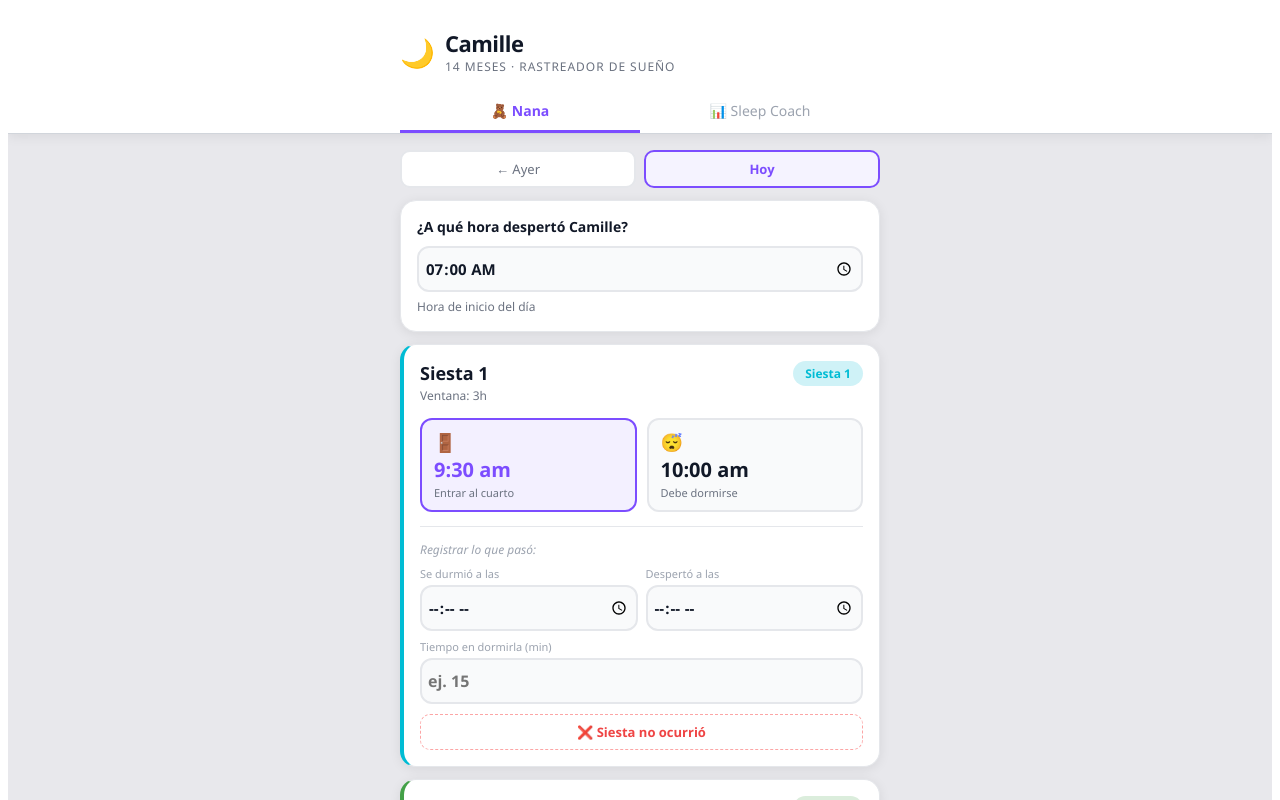
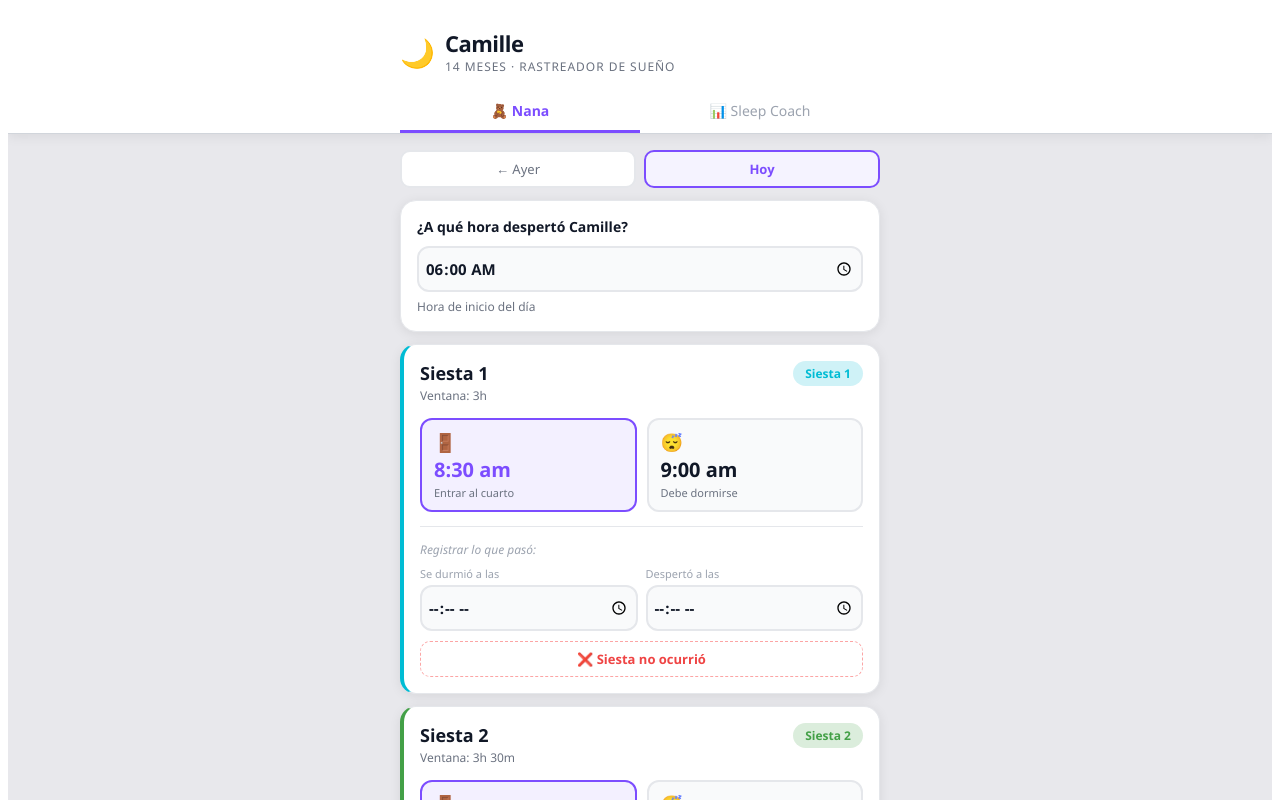
Before and after one commit to dananaomi-design/Camille-Naps, a React (Vite) app: page / in a window 1280 px wide. Shown: the top 800 px of the page. Built offline with nearby package versions, Linux system fonts and the light colour scheme.

Commit message:
Add files via upload

```diff
--- a/src/App.jsx
+++ b/src/App.jsx
@@ -62,7 +62,7 @@ const EMPTY_NAPS = [
   { asleepAt: null, wokeAt: null, long: null, didNotHappen: false, timeToFallAsleep: null },
   { asleepAt: null, wokeAt: null, long: null, didNotHappen: false, timeToFallAsleep: null },
 ];
-const DEFAULT_DAY = { wakeTime: "07:00", naps: EMPTY_NAPS, bedAsleep: null };
+const DEFAULT_DAY = { wakeTime: "06:00", naps: EMPTY_NAPS, bedAsleep: null };
 
 // ── Helper functions ──────────────────────────────────────────
 function addMinutes(timeStr, mins) {
@@ -131,10 +131,11 @@ function CamilleNaps() {
     return h * 60 + m;
   }
 
-  // Si la Siesta 2 empujaría la noche a más de las 20:00, se omite
-  // y la noche se adelanta al máximo temprano posible (17:30 = 5:30pm)
-  const BEDTIME_CUTOFF_MIN = 20 * 60; // 8:00 pm
-  const EARLIEST_BED_MIN   = 17 * 60 + 30; // 5:30 pm
+  // Hora mínima noche con Siesta 2: 6:30pm
+  // Hora mínima noche sin Siesta 2: 5:30pm
+  const BEDTIME_CUTOFF_MIN   = 20 * 60;       // 8:00 pm — si se pasa, cancelar siesta 2
+  const EARLIEST_BED_NORMAL  = 18 * 60 + 30;  // 6:30 pm — mínimo con siestas normales
+  const EARLIEST_BED_SKIP    = 17 * 60 + 30;  // 5:30 pm — mínimo si se cancela siesta 2
 
   // Compute schedule from wake time + actual nap data
   function getSchedule() {
@@ -201,16 +202,20 @@ function CamilleNaps() {
     }
 
     // ── Noche ─────────────────────────────────────────────────
-    // Ventana normal desde el último despertar
     let sleepTarget2 = addMinutes(currentWake, win2.windowMin);
 
-    // Si se saltó Siesta 2: noche = max(último despertar + 4h, 5:30pm)
-    if (skipNap2) {
-      const fromWake = addMinutes(currentWake, 4 * 60); // despertar + 4h (ventana máxima)
-      const fromWakeMin = timeToMin(fromWake);
-      const finalMin = Math.max(fromWakeMin, EARLIEST_BED_MIN);
+    if (skipNap2 || nap2DNH) {
+      // Sin Siesta 2: mínimo 5:30pm, máximo ventana de 4h
+      const fromWake = addMinutes(currentWake, 4 * 60);
+      const finalMin = Math.max(timeToMin(fromWake), EARLIEST_BED_SKIP);
       const hh = Math.floor(finalMin / 60);
       const mm = finalMin % 60;
+      sleepTarget2 = `${String(hh).padStart(2,"0")}:${String(mm).padStart(2,"0")}`;
+    } else {
+      // Con siestas normales: nunca antes de las 6:30pm
+      const normalMin = Math.max(timeToMin(sleepTarget2), EARLIEST_BED_NORMAL);
+      const hh = Math.floor(normalMin / 60);
+      const mm = normalMin % 60;
       sleepTarget2 = `${String(hh).padStart(2,"0")}:${String(mm).padStart(2,"0")}`;
     }
     const enterRoom2   = addMinutes(sleepTarget2, -ROUTINE_MIN);
@@ -535,19 +540,22 @@ function CamilleNaps() {
                             </div>
                           </div>
 
-                          {/* Time to fall asleep */}
-                          <div style={{ marginTop: 8, minWidth: 0 }}>
-                            <div style={{ fontSize: 11, color: "#9CA3AF", marginBottom: 4 }}>Tiempo en dormirla (min)</div>
-                            <input
-                              type="number"
-                              min="0"
-                              max="120"
-                              placeholder="ej. 15"
-                              value={nap.timeToFallAsleep || ""}
-                              onChange={e => recordTimeToFallAsleep(i, e.target.value)}
-                              style={{ ...timeInputStyle, fontSize: 16 }}
-                            />
-                          </div>
+                          {/* Tiempo en dormirla — automático */}
+                          {nap.asleepAt && s.enterRoom && (
+                            <div style={{
+                              marginTop: 8,
+                              padding: "8px 12px",
+                              borderRadius: 10,
+                              background: "#F0F9FF",
+                              border: "1px solid #BAE6FD",
+                              fontSize: 13,
+                            }}>
+                              <span style={{ color: "#6B7280" }}>⏱ Tiempo en dormirla: </span>
+                              <span style={{ fontWeight: 700, color: "#0369A1" }}>
+                                {Math.max(0, diffMinutes(s.enterRoom, nap.asleepAt))} min
+                              </span>
+                            </div>
+                          )}
 
                           {/* Clear fields button */}
                           {(nap.asleepAt || nap.wokeAt) && (
@@ -1041,7 +1049,10 @@ function buildExportText(schedule, naps, wakeTime, bedAsleep) {
       text += `  · Objetivo: ${formatTime(s.sleepTarget)}\n`;
       text += `  · Se durmió: ${nap.asleepAt ? formatTime(nap.asleepAt) : "—"}\n`;
       text += `  · Despertó: ${nap.wokeAt ? formatTime(nap.wokeAt) : "—"}\n`;
-      if (nap.timeToFallAsleep) text += `  · Tiempo en dormirla: ${nap.timeToFallAsleep} min\n`;
+      if (nap.asleepAt && s.enterRoom) {
+        const ttf = Math.max(0, diffMinutes(s.enterRoom, nap.asleepAt));
+        text += `  · Tiempo en dormirla: ${ttf} min\n`;
+      }
       if (nap.asleepAt && nap.wokeAt) {
         const dur = diffMinutes(nap.asleepAt, nap.wokeAt);
         text += `  · Duración: ${dur} min (${dur >= 90 ? "✅ larga" : "⚠️ corta"})\n`;
```
